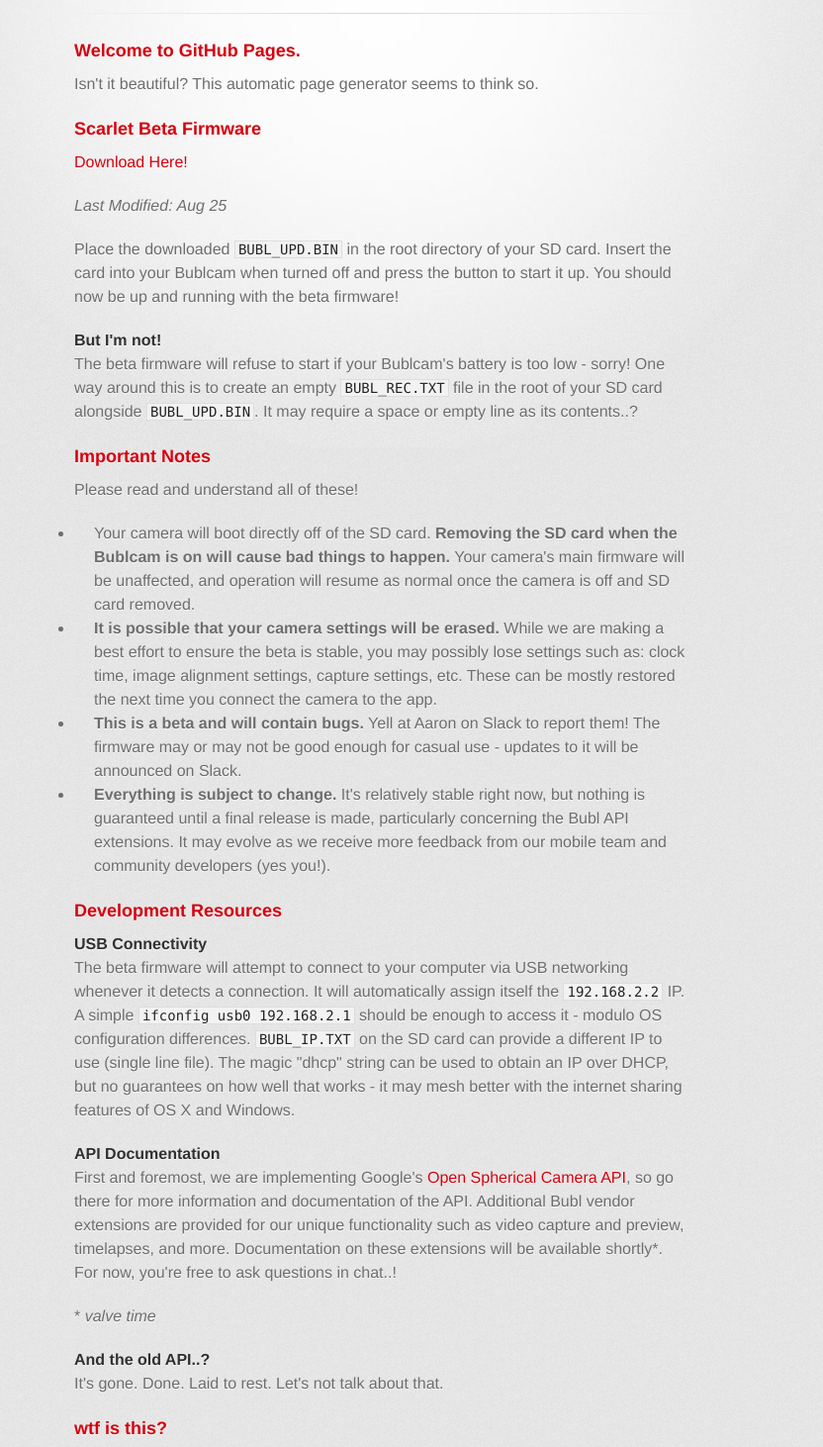
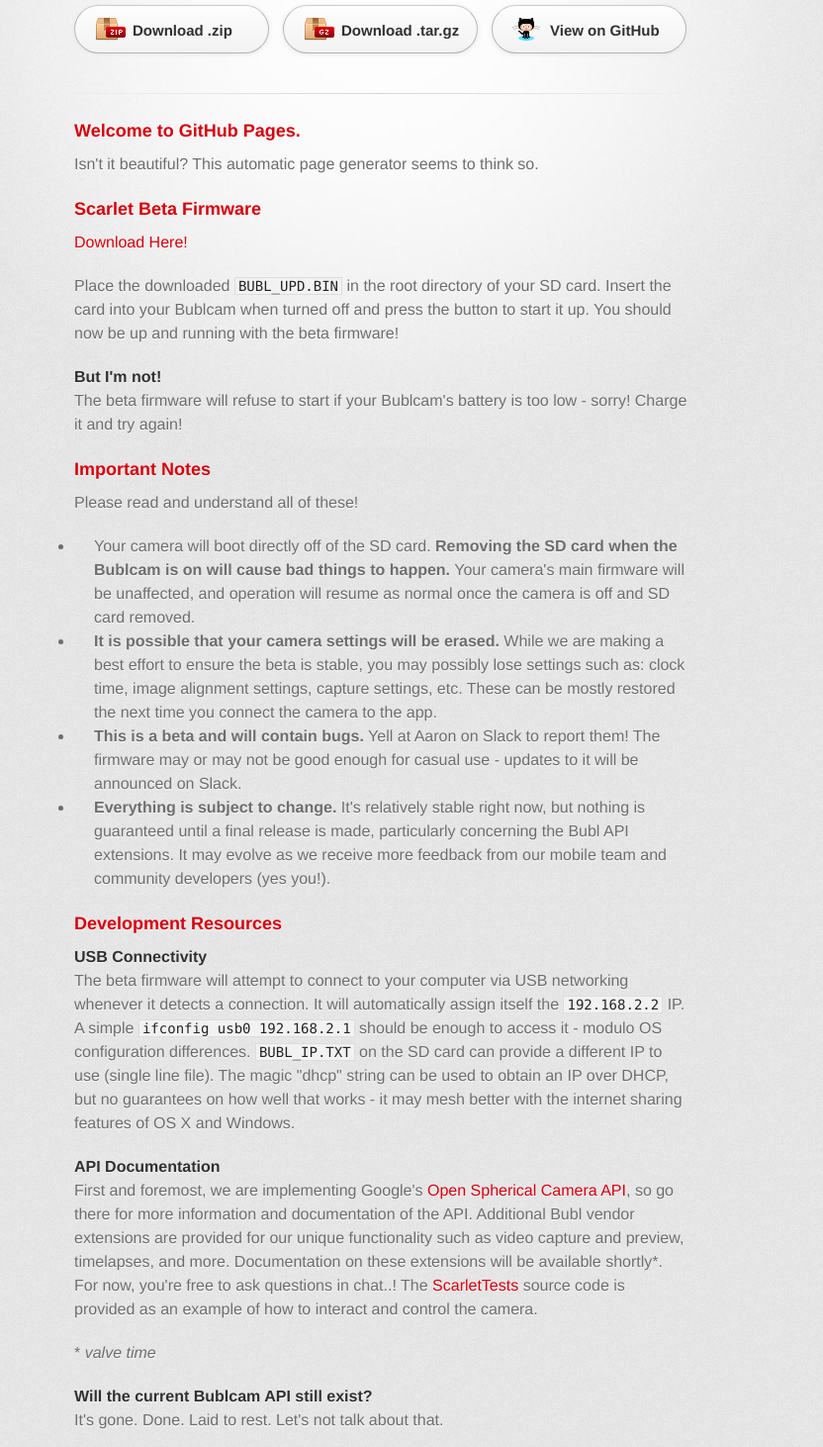
Before and after one commit to BublTechnology/ScarletTests, a plain HTML site: page index.html in a window 1280 px wide. Shown: the part 121-1583 px from the top of the page at 99% size, without its empty margins (255-1087 px from the left). Drawn offline with Linux system fonts and the light colour scheme; a web font is replaced by a local one.

Commit message:
Create gh-pages branch via GitHub

```diff
--- a/index.html
+++ b/index.html
@@ -19,7 +19,14 @@
 
         <header>
           <h1>Bublcam SDK</h1>
+          <h2></h2>
         </header>
+
+        <section id="downloads" class="clearfix">
+          <a href="https://github.com/BublTechnology/ScarletTests/zipball/master" id="download-zip" class="button"><span>Download .zip</span></a>
+          <a href="https://github.com/BublTechnology/ScarletTests/tarball/master" id="download-tar-gz" class="button"><span>Download .tar.gz</span></a>
+          <a href="https://github.com/BublTechnology/ScarletTests" id="view-on-github" class="button"><span>View on GitHub</span></a>
+        </section>
 
         <hr>
 
@@ -32,9 +39,7 @@
 <h3>
 <a id="scarlet-beta-firmware" class="anchor" href="#scarlet-beta-firmware" aria-hidden="true"><span class="octicon octicon-link"></span></a>Scarlet Beta Firmware</h3>
 
-<p><strong><a href="BUBL_UPD.BIN">Download Here!</a></strong></p>
-
-<p><em>Last Modified: Aug 25</em></p>
+<p><strong><a href="https://github.com/BublTechnology/ScarletTests/releases">Download Here!</a></strong></p>
 
 <p>Place the downloaded <code>BUBL_UPD.BIN</code> in the root directory of your SD card. Insert the card into
 your Bublcam when turned off and press the button to start it up. You should now be up and running
@@ -43,8 +48,7 @@
 <h4>
 <a id="but-im-not" class="anchor" href="#but-im-not" aria-hidden="true"><span class="octicon octicon-link"></span></a>But I'm not!</h4>
 
-<p>The beta firmware will refuse to start if your Bublcam's battery is too low - sorry! One way around this is to create an empty
-<code>BUBL_REC.TXT</code> file in the root of your SD card alongside <code>BUBL_UPD.BIN</code>. It may require a space or empty line as its contents..?</p>
+<p>The beta firmware will refuse to start if your Bublcam's battery is too low - sorry! Charge it and try again!</p>
 
 <h3>
 <a id="important-notes" class="anchor" href="#important-notes" aria-hidden="true"><span class="octicon octicon-link"></span></a>Important Notes</h3>
@@ -72,17 +76,17 @@
 <h4>
 <a id="api-documentation" class="anchor" href="#api-documentation" aria-hidden="true"><span class="octicon octicon-link"></span></a>API Documentation</h4>
 
-<p>First and foremost, we are implementing Google's <a href="https://developers.google.com/open-spherical-camera/">Open Spherical Camera API</a>, so go there for more information and documentation of the API. Additional Bubl vendor extensions are provided for our unique functionality such as video capture and preview, timelapses, and more. Documentation on these extensions will be available shortly*. For now, you're free to ask questions in chat..!</p>
+<p>First and foremost, we are implementing Google's <a href="https://developers.google.com/open-spherical-camera/">Open Spherical Camera API</a>, so go there for more information and documentation of the API. Additional Bubl vendor extensions are provided for our unique functionality such as video capture and preview, timelapses, and more. Documentation on these extensions will be available shortly*. For now, you're free to ask questions in chat..! The <a href="https://github.com/BublTechnology/ScarletTests">ScarletTests</a> source code is provided as an example of how to interact and control the camera.</p>
 
 <p>* <em>valve time</em></p>
 
 <h4>
-<a id="and-the-old-api" class="anchor" href="#and-the-old-api" aria-hidden="true"><span class="octicon octicon-link"></span></a>And the old API..?</h4>
+<a id="will-the-current-bublcam-api-still-exist" class="anchor" href="#will-the-current-bublcam-api-still-exist" aria-hidden="true"><span class="octicon octicon-link"></span></a>Will the current Bublcam API still exist?</h4>
 
 <p>It's gone. Done. Laid to rest. Let's not talk about that.</p>
 
 <h3>
-<a id="wtf-is-this" class="anchor" href="#wtf-is-this" aria-hidden="true"><span class="octicon octicon-link"></span></a>wtf is this?</h3>
+<a id="what-is-this" class="anchor" href="#what-is-this" aria-hidden="true"><span class="octicon octicon-link"></span></a>What is this?</h3>
 
 <p>A program for our community developers interested in controlling their shiny new Bublcam! If you came here by accident and this sounds interesting to you, <a href="https://support.bubl.io/hc/en-us/requests/new">contact us</a> to get access to our private Slack chatroom and more information!</p>
         </section>
```
Also changed, not shown: params.json (+1 -1 lines).
